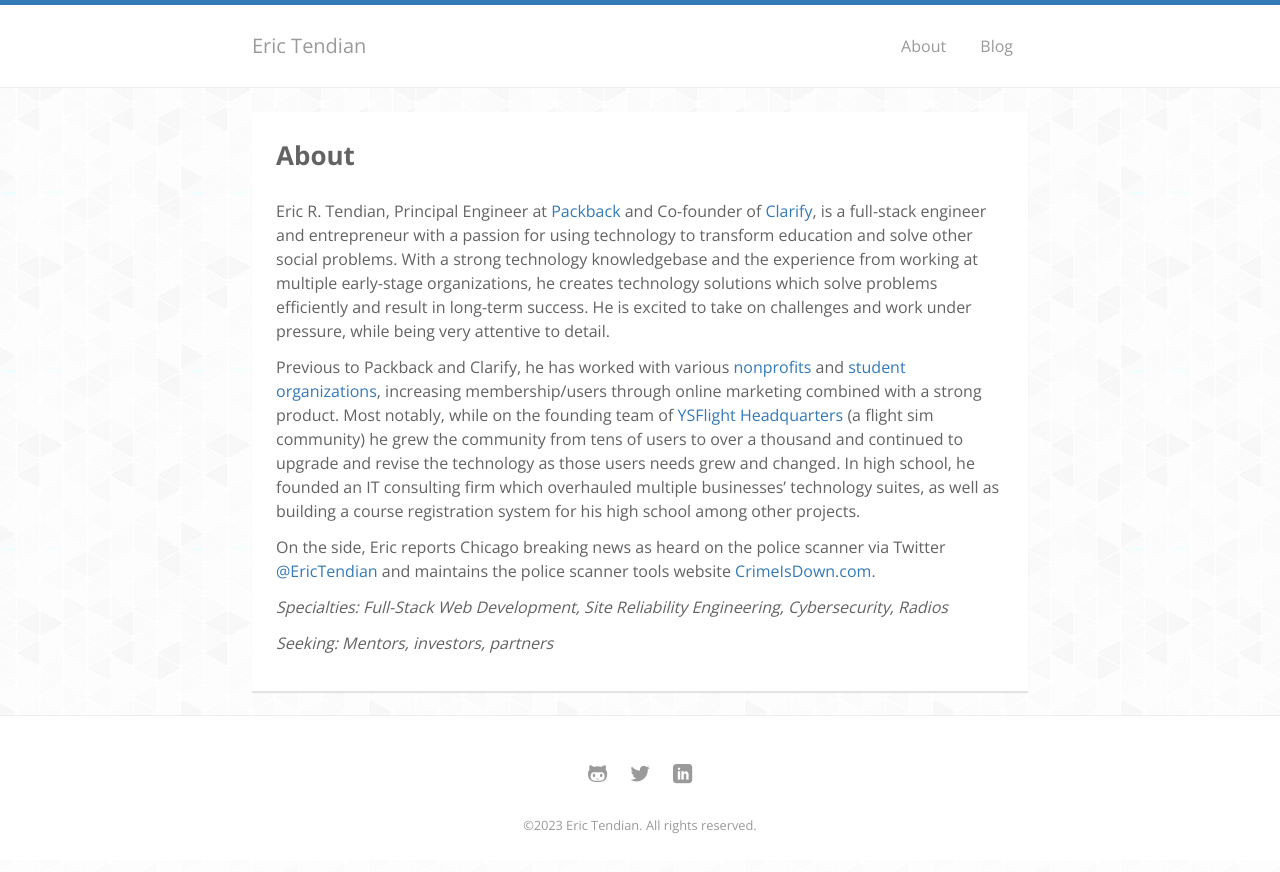
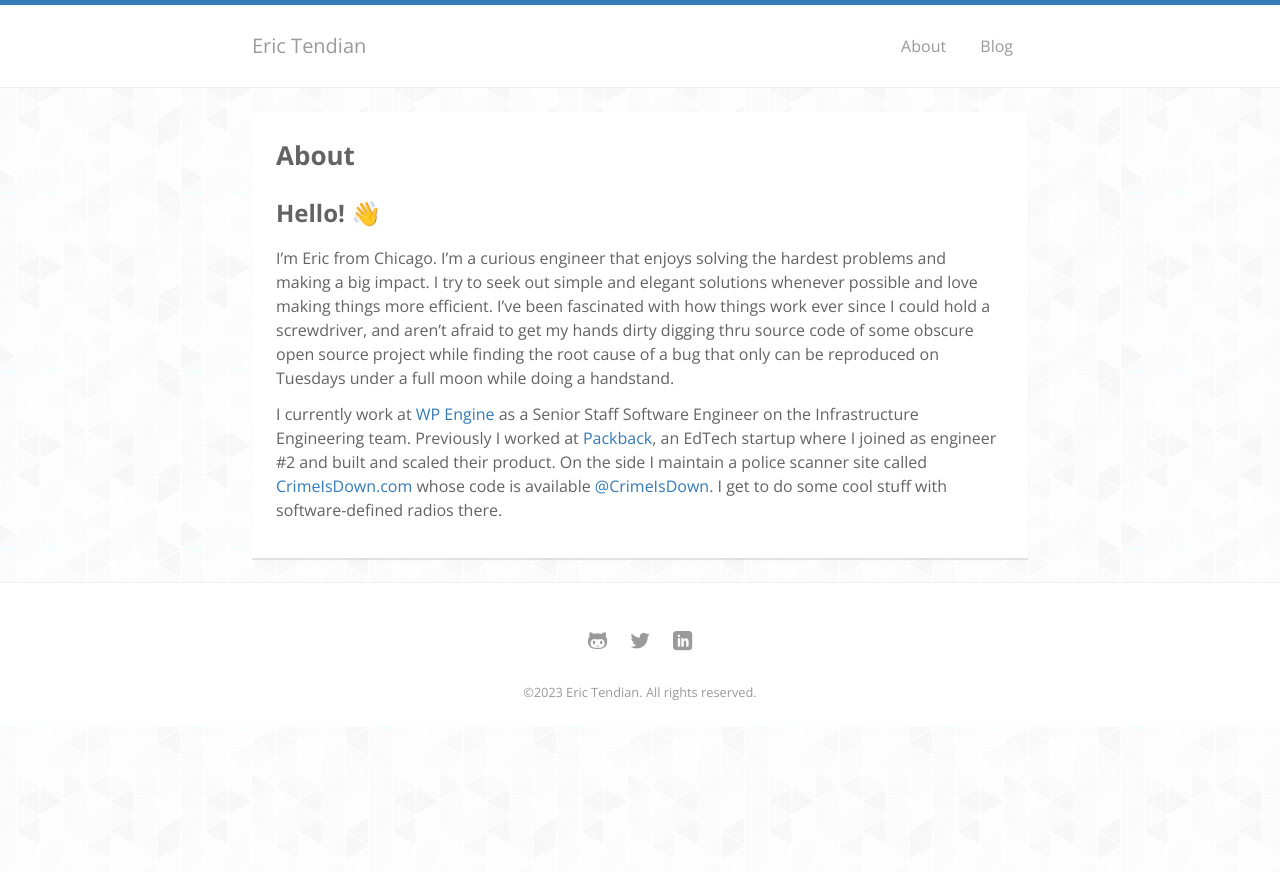
Before and after one commit to EricTendian/EricTendian, a Jekyll site: the page built from about.md, in a window 1280 px wide. Shown: the top 872 px of the page. Built offline with Jekyll 4.4.1, drawn with Linux system fonts in a browser that asks for light colours; some web fonts are replaced.

Commit message:
Update about.md

```diff
--- a/about.md
+++ b/about.md
@@ -4,12 +4,14 @@ title: About
 permalink: /about/
 ---
 
-Eric R. Tendian, Principal Engineer at [Packback](https://packback.co/) and Co-founder of [Clarify](https://weclarify.com/), is a full-stack engineer and entrepreneur with a passion for using technology to transform education and solve other social problems. With a strong technology knowledgebase and the experience from working at multiple early-stage organizations, he creates technology solutions which solve problems efficiently and result in long-term success. He is excited to take on challenges and work under pressure, while being very attentive to detail.
+### Hello! 👋
 
-Previous to Packback and Clarify, he has worked with various [nonprofits](http://jokes4miles.com/) and [student](http://mypages.iit.edu/~commuter/) [organizations](http://ieeeiit.me/), increasing membership/users through online marketing combined with a strong product. Most notably, while on the founding team of [YSFlight Headquarters](https://ysfhq.com/) (a flight sim community) he grew the community from tens of users to over a thousand and continued to upgrade and revise the technology as those users needs grew and changed. In high school, he founded an IT consulting firm which overhauled multiple businesses' technology suites, as well as building a course registration system for his high school among other projects.
+I’m Eric from Chicago. I’m a curious engineer that enjoys solving the hardest problems and making a big impact.
+I try to seek out simple and elegant solutions whenever possible and love making things more efficient. I’ve been fascinated with how
+things work ever since I could hold a screwdriver, and aren’t afraid to get my hands dirty digging thru source code of some obscure
+open source project while finding the root cause of a bug that only can be reproduced on Tuesdays under a full moon while doing
+a handstand.
 
-On the side, Eric reports Chicago breaking news as heard on the police scanner via Twitter [@EricTendian](https://twitter.com/EricTendian) and maintains the police scanner tools website [CrimeIsDown.com](https://crimeisdown.com).
-
-*Specialties: Full-Stack Web Development, Site Reliability Engineering, Cybersecurity, Radios*
-
-*Seeking: Mentors, investors, partners*
+I currently work at [WP Engine](https://wpengine.com/) as a Senior Staff Software Engineer on the Infrastructure Engineering team. Previously I worked at [Packback](https://www.packback.co/), an EdTech startup where I joined as engineer #2 and built and scaled their product. On the side I maintain a police scanner site
+called [CrimeIsDown.com](https://crimeisdown.com/) whose code is available [@CrimeIsDown](https://github.com/CrimeIsDown).
+I get to do some cool stuff with software-defined radios there.
```
